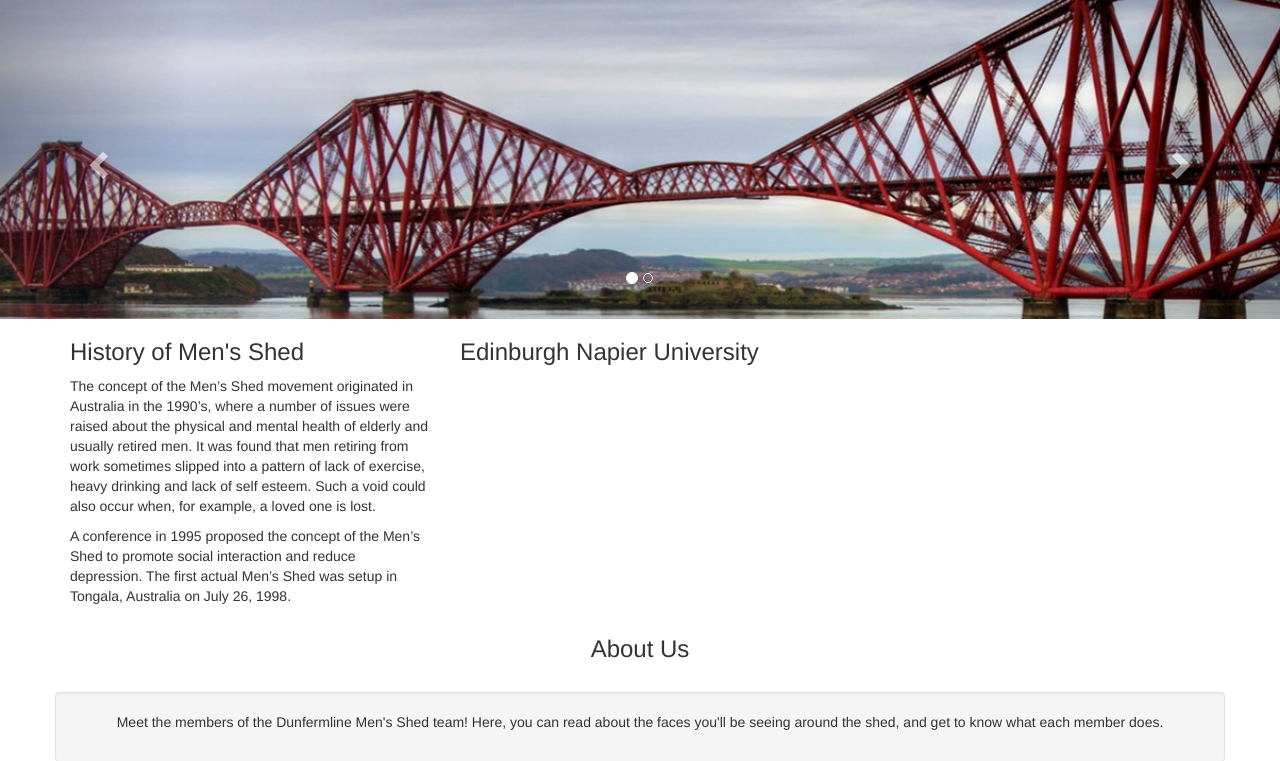
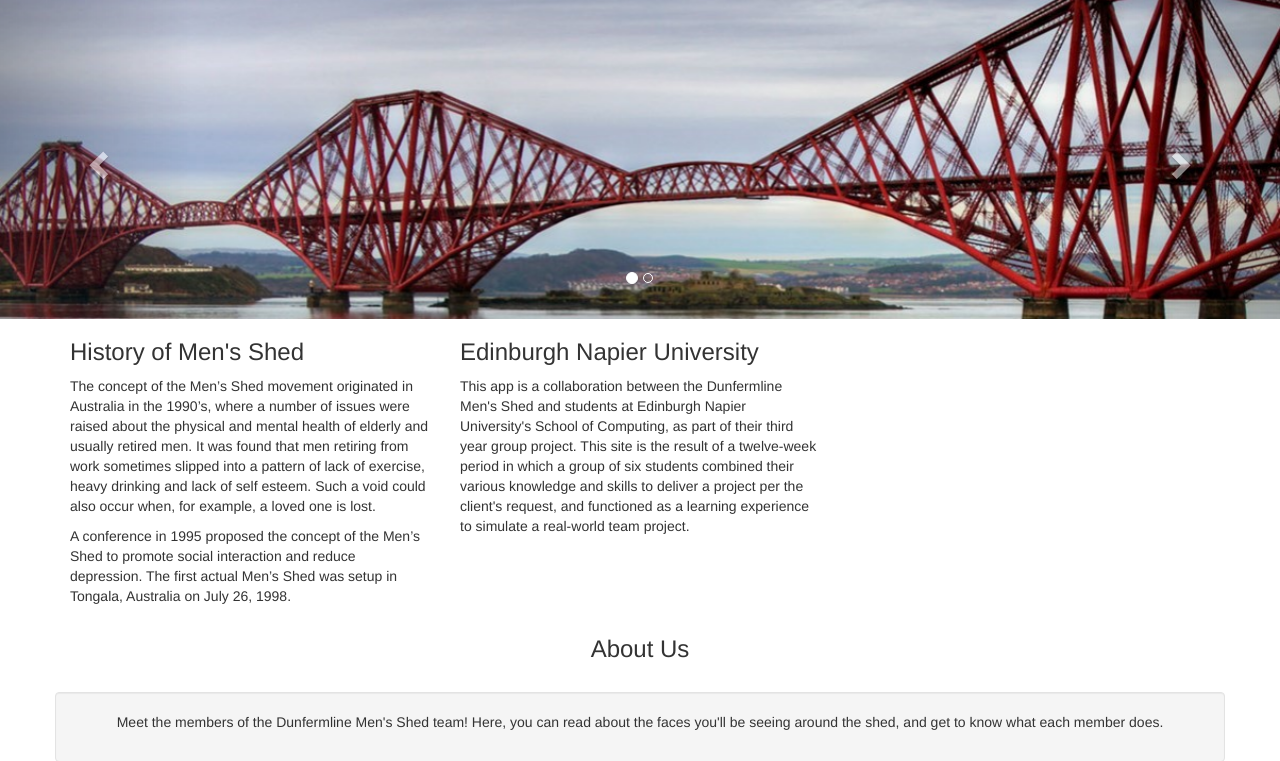
Before and after one commit to JBLACK2889/MENS-SHED-SOC09109, a Flask app: page /about in a window 1280 px wide. Shown: the part 53-814 px from the top of the page. Run offline with Flask 3, Linux system fonts and the light colour scheme; some libraries are stand-ins or nearby versions.

Commit message:
Added team info

```diff
--- a/app/mens_shed/templates/about.html
+++ b/app/mens_shed/templates/about.html
@@ -56,7 +56,12 @@
     </div>
     <div class="col-sm-4">
       <h3>Edinburgh Napier University</h3>
-      <p></p>
+      <p>
+        This app is a collaboration between the Dunfermline Men's Shed and students at Edinburgh Napier University's
+        School of Computing, as part of their third year group project. This site is the result of a twelve-week period
+        in which a group of six students combined their various knowledge and skills to deliver a project per the client's
+        request, and functioned as a learning experience to simulate a real-world team project.
+      </p>
     </div>
   </div>
 </div>
```
